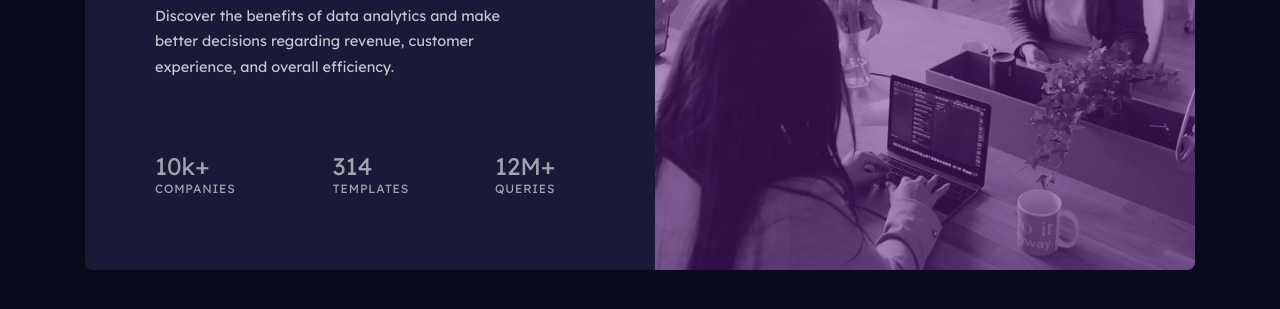
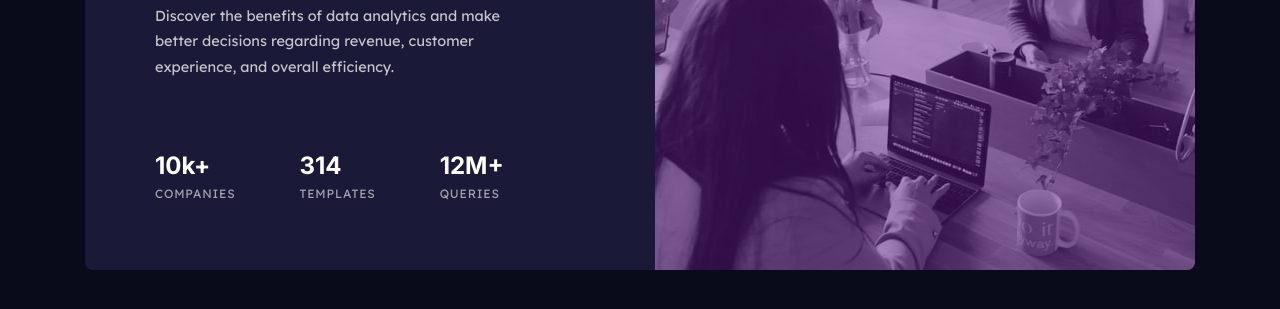
Before and after one commit to complic8-coder/stats-card, a plain HTML site: page index.html in a window 1280 px wide. Shown: the part 353-662 px from the top of the page. Drawn offline with Linux system fonts and the light colour scheme.

Commit message:
Update styles.css

```diff
--- a/styles.css
+++ b/styles.css
@@ -20,8 +20,7 @@ body {
     font-family: 'Lexend Deca', sans-serif;
 }
 
-h1,
-h2 {
+h1 {
     font-family: 'Inter', sans-serif;
     color: hsl(0, 0%, 100%);
 }
@@ -87,7 +86,11 @@ h1 strong {
 
 .stats .data .value {
     margin-bottom: 6px;
-    font-size: x-large;
+    color: hsl(0, 0%, 100%);
+    display: block;
+    font-family: 'Inter', sans-serif;
+    font-size: 24px;
+    font-weight: 700;
     letter-spacing: normal;
     text-transform: none;
 }
```
